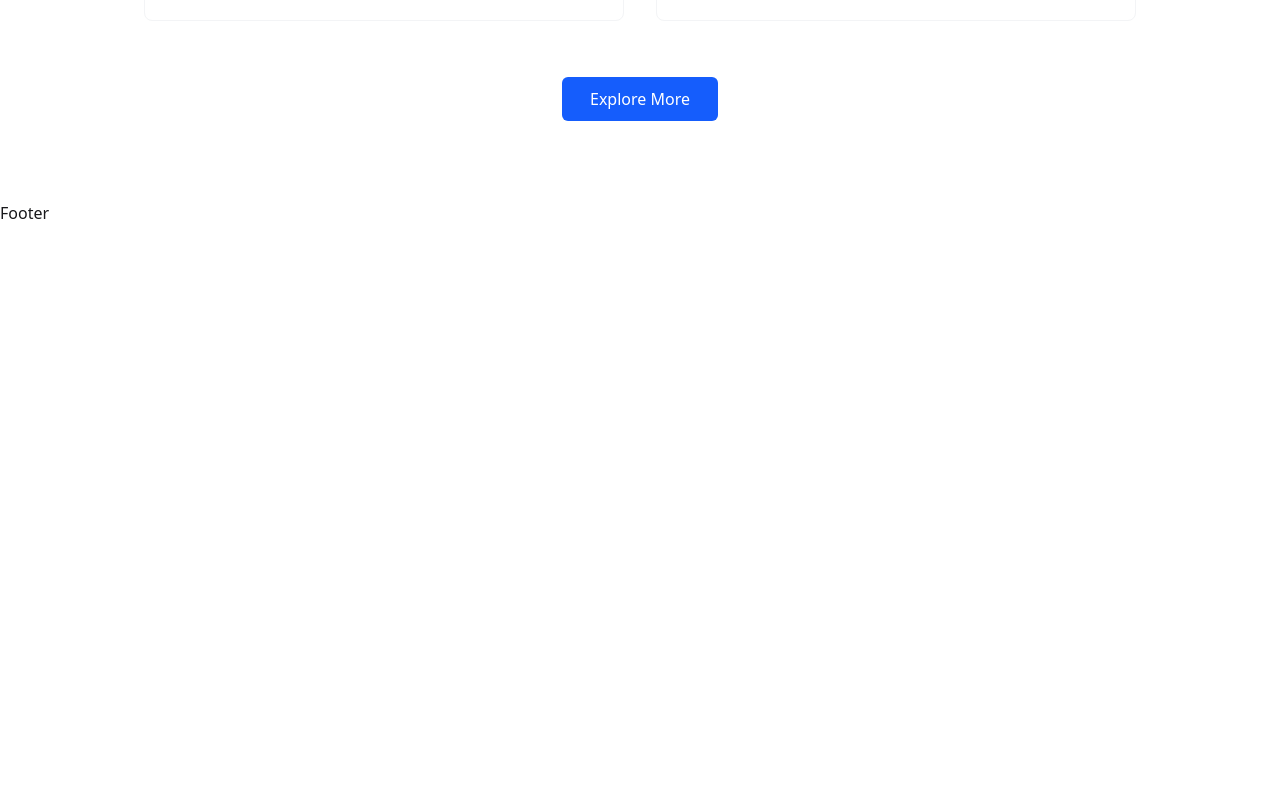
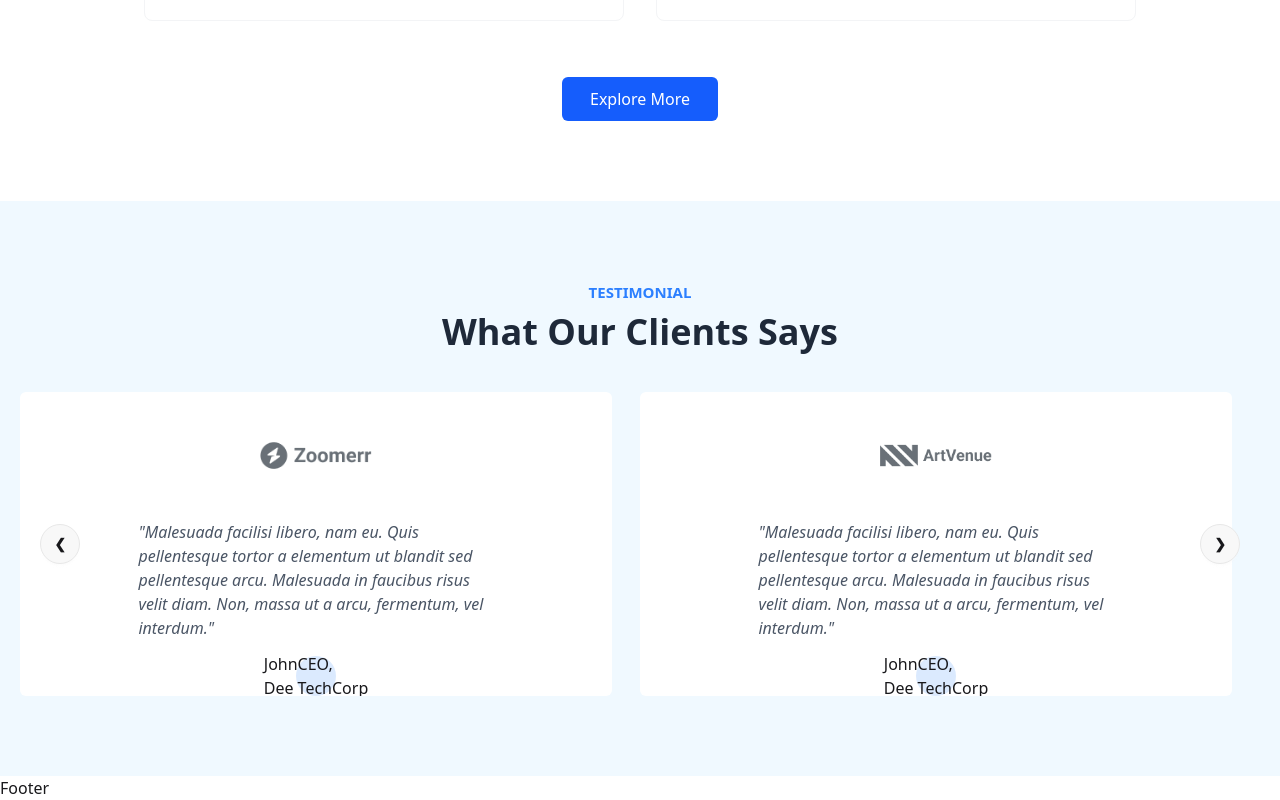
Before and after one commit to ahassh1/react-router-agency, a React (Vite) app: page / in a window 1280 px wide. Shown: the part 2302-3102 px from the top of the page. Before the commit the page ends 2527 px from the top, so only its background shows below. Built offline with nearby package versions, Linux system fonts and the light colour scheme.

Commit message:
testimonial done

```diff
--- a/src/main.jsx
+++ b/src/main.jsx
@@ -5,7 +5,7 @@ import { createBrowserRouter, RouterProvider } from "react-router";
 import App from "./App";
 import Home from "./pages/home/Home";
 import Contact from "./pages/contact/Contact";
-import Services from "./pages/service/Services";
+
 import Blogs from "./pages/blog/Blogs";
 
 const router = createBrowserRouter([
@@ -15,8 +15,6 @@ const router = createBrowserRouter([
     children: [
       { path: "/", element: <Home /> },
       { path: "/contact", element: <Contact /> },
-      { path: "/services", element: <Services /> },
-
       { path: "/blogs", element: <Blogs /> },
     ],
   },
--- a/src/pages/home/Home.jsx
+++ b/src/pages/home/Home.jsx
@@ -3,6 +3,7 @@ import HeroSection from "./HeroSection";
 import ToolsSection from "./ToolsSection";
 import CompanyLogos from "./CompanyLogos";
 import Services from "./Services";
+import Testimonials from "./Testimonials";
 
 const Home = () => {
   return (
@@ -11,6 +12,7 @@ const Home = () => {
       <ToolsSection />
       <CompanyLogos />
       <Services />
+      <Testimonials />
     </>
   );
 };
--- /dev/null
+++ b/src/pages/home/Testimonials.jsx
@@ -0,0 +1,204 @@
+import React from "react";
+import HeadingSection from "../../components/HeadingSection";
+
+const Testimonials = () => {
+  return (
+    <div className="bg-sky-50 max-w-screen-2xl container mx-auto py-20 px-5">
+      <HeadingSection
+        heading="What Our Clients Says"
+        subheading="Testimonial"
+      />
+      {/* testimonial carousel */}
+      <div>
+        <div className="carousel w-full mt-6 md:mt-10">
+          <div id="slide1" className="carousel-item relative w-full space-x-7 ">
+            <div className="md:w-1/2 bg-white rounded-md ">
+              <img
+                src="/images/logos/logo1.png"
+                className="size-28 mx-auto my-2 object-contain"
+              />
+              <p className="text-gray-600 italic mb-4 md:w-3/5 mx-auto">
+                "Malesuada facilisi libero, nam eu. Quis pellentesque tortor a
+                elementum ut blandit sed pellentesque arcu. Malesuada in
+                faucibus risus velit diam. Non, massa ut a arcu, fermentum, vel
+                interdum."
+              </p>
+              <div className="flex flex-col items-center space-y-2">
+                <div className="size-10 rounded-full bg-blue-100 flex items-center justify-center">
+                  <h3>John Dee</h3>
+                  <p>CEO, TechCorp</p>
+                </div>
+              </div>
+            </div>
+            <div className="md:w-1/2 bg-white rounded-md space-x-7">
+              <img
+                src="/images/logos/logo2.png"
+                className="size-28 mx-auto my-2 object-contain"
+              />
+              <p className="text-gray-600 italic mb-4 md:w-3/5 mx-auto">
+                "Malesuada facilisi libero, nam eu. Quis pellentesque tortor a
+                elementum ut blandit sed pellentesque arcu. Malesuada in
+                faucibus risus velit diam. Non, massa ut a arcu, fermentum, vel
+                interdum."
+              </p>
+              <div className="flex flex-col items-center space-y-2">
+                <div className="size-10 rounded-full bg-blue-100 flex items-center justify-center">
+                  <h3>John Dee</h3>
+                  <p>CEO, TechCorp</p>
+                </div>
+              </div>
+            </div>
+            <div className="absolute left-5 right-5 top-1/2 flex -translate-y-1/2 transform justify-between">
+              <a href="#slide4" className="btn btn-circle">
+                ❮
+              </a>
+              <a href="#slide2" className="btn btn-circle">
+                ❯
+              </a>
+            </div>
+          </div>
+          <div id="slide2" className="carousel-item relative w-full  space-x-7">
+            <div className="md:w-1/2 bg-white rounded-md ">
+              <img
+                src="/images/logos/logo1.png"
+                className="size-28 mx-auto my-2 object-contain"
+              />
+              <p className="text-gray-600 italic mb-4 md:w-3/5 mx-auto">
+                "Malesuada facilisi libero, nam eu. Quis pellentesque tortor a
+                elementum ut blandit sed pellentesque arcu. Malesuada in
+                faucibus risus velit diam. Non, massa ut a arcu, fermentum, vel
+                interdum."
+              </p>
+              <div className="flex flex-col items-center space-y-2">
+                <div className="size-10 rounded-full bg-blue-100 flex items-center justify-center">
+                  <h3>John Dee</h3>
+                  <p>CEO, TechCorp</p>
+                </div>
+              </div>
+            </div>
+            <div className="md:w-1/2 bg-white rounded-md space-x-7">
+              <img
+                src="/images/logos/logo2.png"
+                className="size-28 mx-auto my-2 object-contain"
+              />
+              <p className="text-gray-600 italic mb-4 md:w-3/5 mx-auto">
+                "Malesuada facilisi libero, nam eu. Quis pellentesque tortor a
+                elementum ut blandit sed pellentesque arcu. Malesuada in
+                faucibus risus velit diam. Non, massa ut a arcu, fermentum, vel
+                interdum."
+              </p>
+              <div className="flex flex-col items-center space-y-2">
+                <div className="size-10 rounded-full bg-blue-100 flex items-center justify-center text-blue-600 text-2xl font-bold">
+                  <h3 className="text-lg font-bold text-gray-800">John Doe</h3>
+                  <p className="text-sm text-gray-500">CEO, TechCorp</p>
+                </div>
+              </div>
+            </div>
+            <div className="absolute left-5 right-5 top-1/2 flex -translate-y-1/2 transform justify-between">
+              <a href="#slide1" className="btn btn-circle">
+                ❮
+              </a>
+              <a href="#slide3" className="btn btn-circle">
+                ❯
+              </a>
+            </div>
+          </div>
+          <div id="slide3" className="carousel-item relative w-full  space-x-7">
+            <div className="md:w-1/2 bg-white rounded-md ">
+              <img
+                src="/images/logos/logo1.png"
+                className="size-28 mx-auto my-2 object-contain"
+              />
+              <p className="text-gray-600 italic mb-4 md:w-3/5 mx-auto">
+                "Malesuada facilisi libero, nam eu. Quis pellentesque tortor a
+                elementum ut blandit sed pellentesque arcu. Malesuada in
+                faucibus risus velit diam. Non, massa ut a arcu, fermentum, vel
+                interdum."
+              </p>
+              <div className="flex flex-col items-center space-y-2">
+                <div className="size-10 rounded-full bg-blue-100 flex items-center justify-center">
+                  <h3>John Dee</h3>
+                  <p>CEO, TechCorp</p>
+                </div>
+              </div>
+            </div>
+            <div className="md:w-1/2 bg-white rounded-md space-x-7">
+              <img
+                src="/images/logos/logo2.png"
+                className="size-28 mx-auto my-2 object-contain"
+              />
+              <p className="text-gray-600 italic mb-4 md:w-3/5 mx-auto">
+                "Malesuada facilisi libero, nam eu. Quis pellentesque tortor a
+                elementum ut blandit sed pellentesque arcu. Malesuada in
+                faucibus risus velit diam. Non, massa ut a arcu, fermentum, vel
+                interdum."
+              </p>
+              <div className="flex flex-col items-center space-y-2">
+                <div className="size-10 rounded-full bg-blue-100 flex items-center justify-center">
+                  <h3>John Dee</h3>
+                  <p>CEO, TechCorp</p>
+                </div>
+              </div>
+            </div>
+            <div className="absolute left-5 right-5 top-1/2 flex -translate-y-1/2 transform justify-between">
+              <a href="#slide2" className="btn btn-circle">
+                ❮
+              </a>
+              <a href="#slide4" className="btn btn-circle">
+                ❯
+              </a>
+            </div>
+          </div>
+          <div id="slide4" className="carousel-item relative w-full  space-x-7">
+            <div className="md:w-1/2 bg-white rounded-md ">
+              <img
+                src="/images/logos/logo1.png"
+                className="size-28 mx-auto my-2 object-contain"
+              />
+              <p className="text-gray-600 italic mb-4 md:w-3/5 mx-auto">
+                "Malesuada facilisi libero, nam eu. Quis pellentesque tortor a
+                elementum ut blandit sed pellentesque arcu. Malesuada in
+                faucibus risus velit diam. Non, massa ut a arcu, fermentum, vel
+                interdum."
+              </p>
+              <div className="flex flex-col items-center space-y-2">
+                <div className="size-10 rounded-full bg-blue-100 flex items-center justify-center">
+                  <h3>John Dee</h3>
+                  <p>CEO, TechCorp</p>
+                </div>
+              </div>
+            </div>
+            <div className="md:w-1/2 bg-white rounded-md space-x-7">
+              <img
+                src="/images/logos/logo2.png"
+                className="size-28 mx-auto my-2 object-contain"
+              />
+              <p className="text-gray-600 italic mb-4 md:w-3/5 mx-auto">
+                "Malesuada facilisi libero, nam eu. Quis pellentesque tortor a
+                elementum ut blandit sed pellentesque arcu. Malesuada in
+                faucibus risus velit diam. Non, massa ut a arcu, fermentum, vel
+                interdum."
+              </p>
+              <div className="flex flex-col items-center space-y-2">
+                <div className="size-10 rounded-full bg-blue-100 flex items-center justify-center">
+                  <h3>John Dee</h3>
+                  <p>CEO, TechCorp</p>
+                </div>
+              </div>
+            </div>
+            <div className="absolute left-5 right-5 top-1/2 flex -translate-y-1/2 transform justify-between">
+              <a href="#slide3" className="btn btn-circle">
+                ❮
+              </a>
+              <a href="#slide1" className="btn btn-circle">
+                ❯
+              </a>
+            </div>
+          </div>
+        </div>
+      </div>
+    </div>
+  );
+};
+
+export default Testimonials;
--- a/src/pages/service/Services.jsx
+++ /dev/null
@@ -1,7 +0,0 @@
-import React from "react";
-
-const Services = () => {
-  return <div>Services</div>;
-};
-
-export default Services;
```
Also changed, not shown: src/App.css (line endings or trailing spaces).
